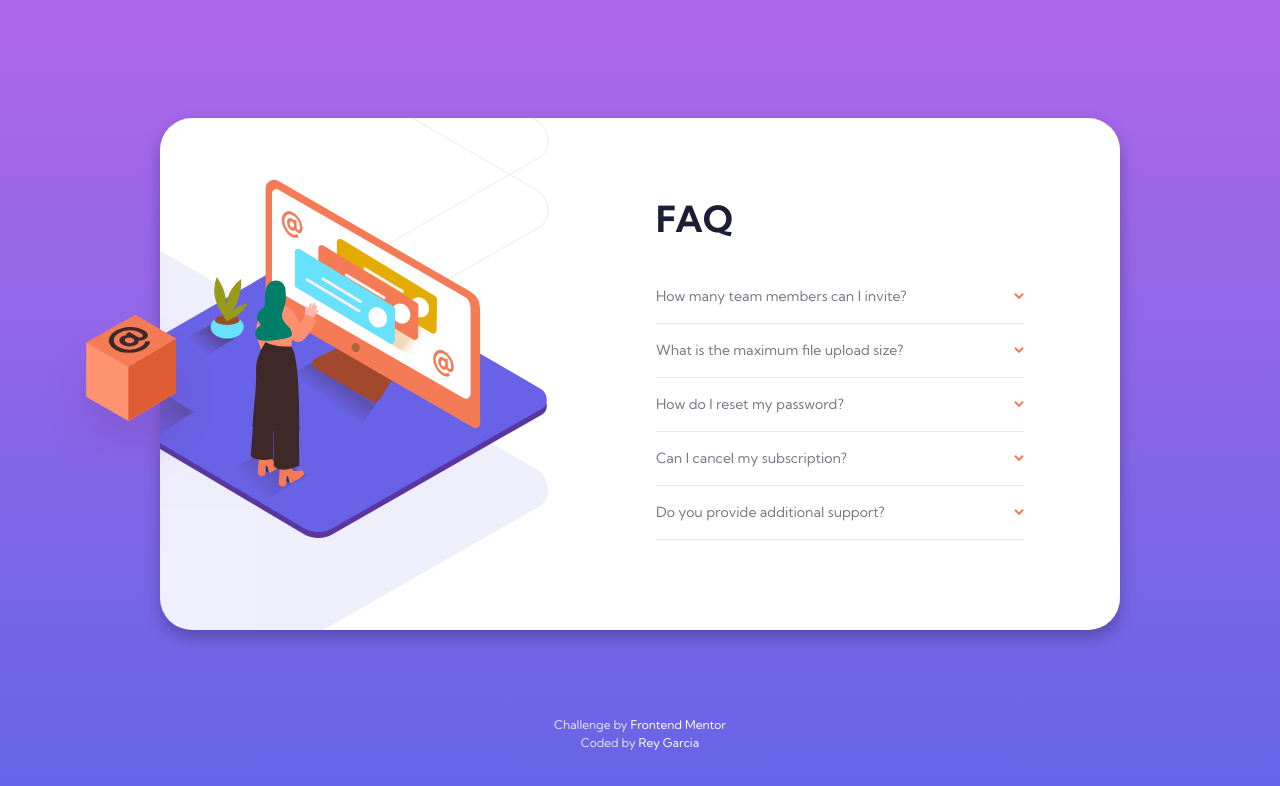
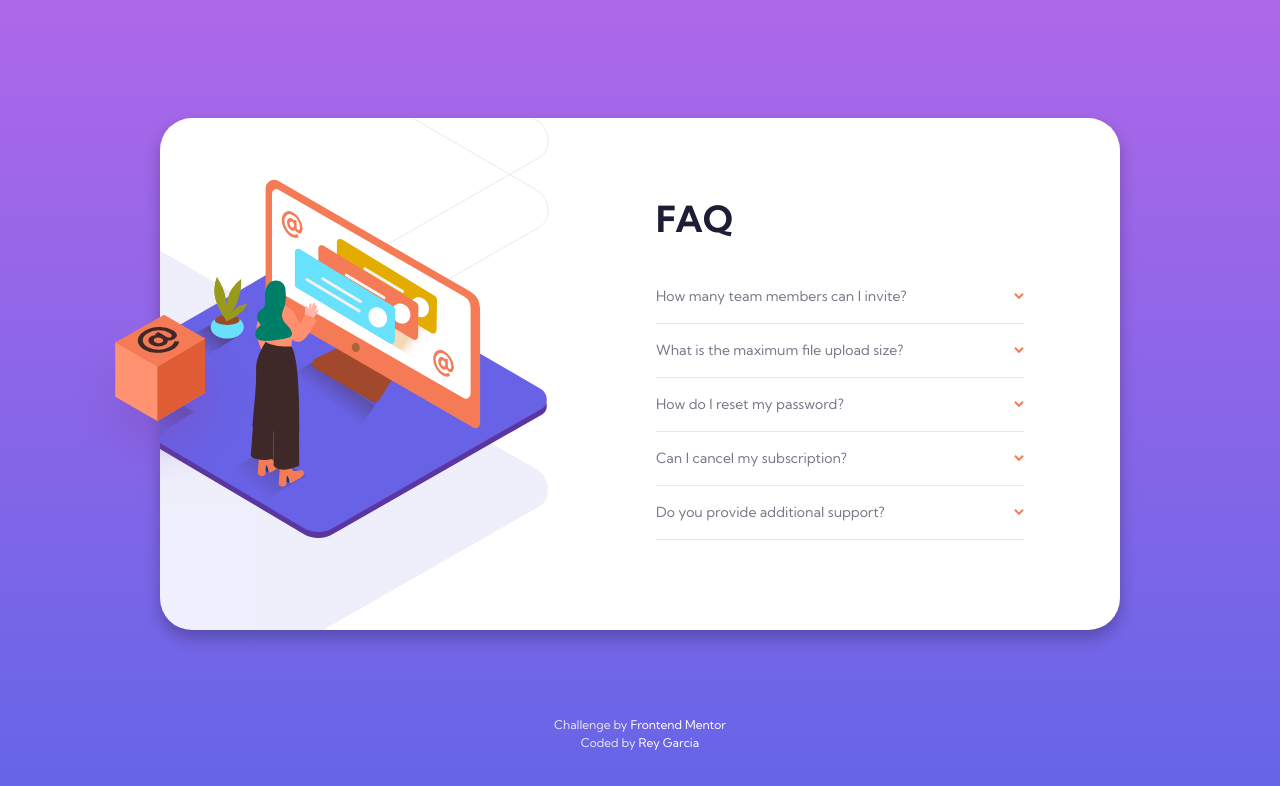
Before and after one commit to brandeth/learn-faq-accordion-card, a Nuxt app: page / in a window 1280 px wide. Shown: the top 786 px of the page. Built offline with nearby package versions, Linux system fonts and the light colour scheme.

Commit message:
adjust box on desktop

```diff
--- a/assets/styles/main.scss
+++ b/assets/styles/main.scss
@@ -134,7 +134,7 @@ h6 {
         }
 
         a:hover {
-            color: var(--very-dark-desaturated-blue);
+            color: var(--soft-red);
         }
     }
 }
@@ -288,28 +288,12 @@ h6 {
     }
 }
 
-@media screen and (min-width: 992px) {
-    .FAQAccordionCard {
-        .Image {
-            &-box {
-                &-desktop {
-                    display: block;
-                    position: absolute;
-                    top: 56%;
-                    left: -3%;
-                    z-index: 2;
-                    width: 12rem;
-                    transform: translate(-50%, -50%);
-                }
-            }
-        }
-    }
-}
-
-@media screen and (min-width: 769px) {
+@media screen and (min-width: 889px) {
     .Main {
         grid-template-columns: 1fr;
         place-items: center;
+        padding-left: 4rem;
+        padding-right: 4rem;
     }
 
     .FAQAccordionCard {
@@ -317,6 +301,19 @@ h6 {
         max-width: 60rem;
         width: 100%;
         position: relative;
+
+        .Image {
+            &-box {
+                &-desktop {
+                    display: block;
+                    position: absolute;
+                    top: 56%;
+                    z-index: 2;
+                    width: 12rem;
+                    transform: translate(-50%, -50%);
+                }
+            }
+        }
 
         &-container {
             display: grid;
```
